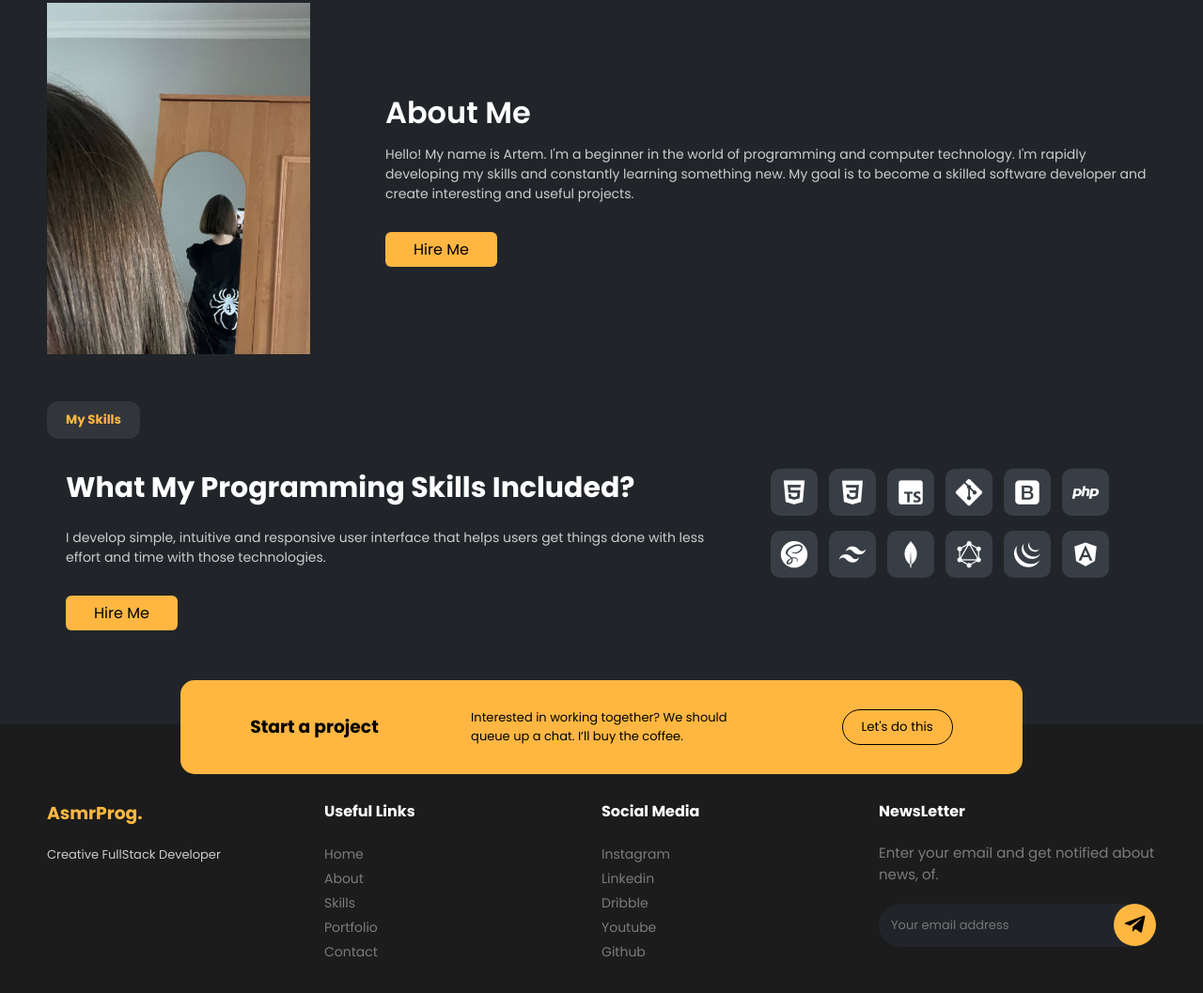
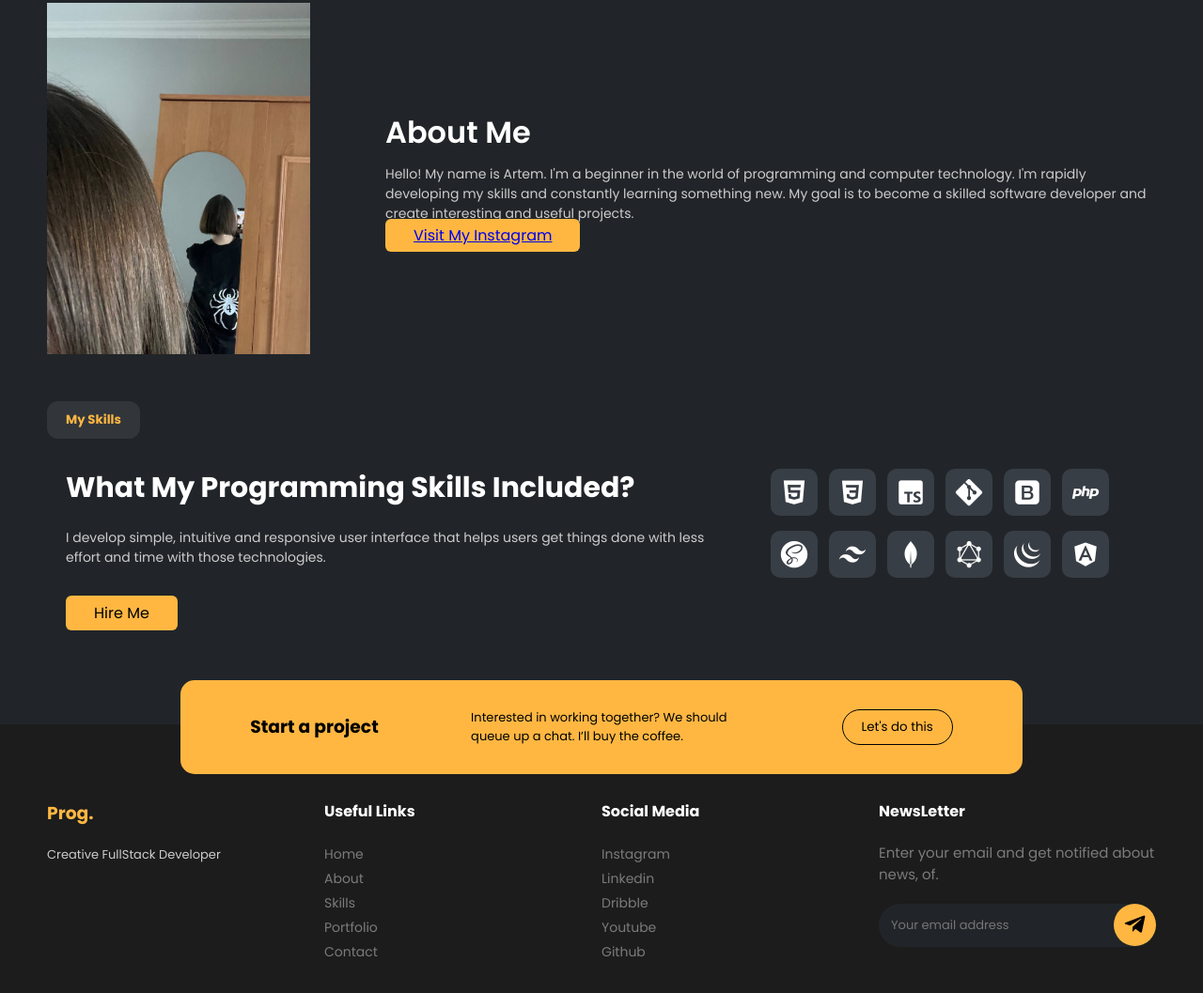
Before and after one commit to sarccasm/Portfolio, a plain HTML site: page index.html in a window 1280 px wide. Shown: the part 987-2044 px from the top of the page at 94% size. Drawn offline with nearby package versions, Linux system fonts and the light colour scheme.

Commit message:
Опис змін

```diff
--- a/index.html
+++ b/index.html
@@ -74,7 +74,7 @@
                 My goal is to become a skilled software developer and create interesting and useful projects.
 
             </p>
-            <button class="hire-btn">Hire Me</button>
+            <a href="https://www.instagram.com/sarccasm__" target="_blank" class="hire-btn">Visit My Instagram</a>
         </div>
     </div>
 
@@ -142,7 +142,7 @@
 
         <div class="cols">
             <div class="about-col">
-                <h3>AsmrProg.</h3>
+                <h3>Prog.</h3>
                 <p>Creative FullStack Developer</p>
             </div>
 
```
